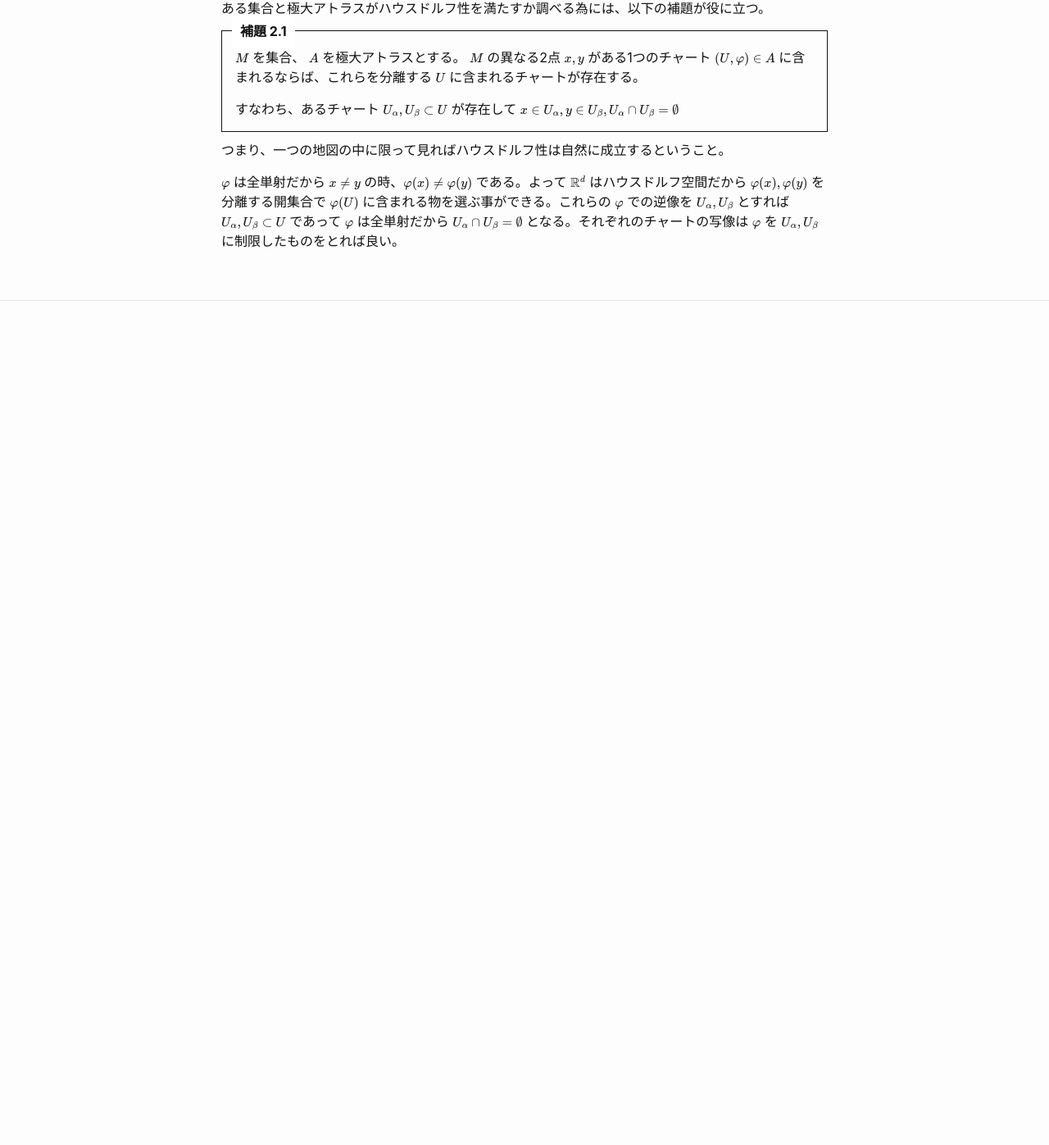
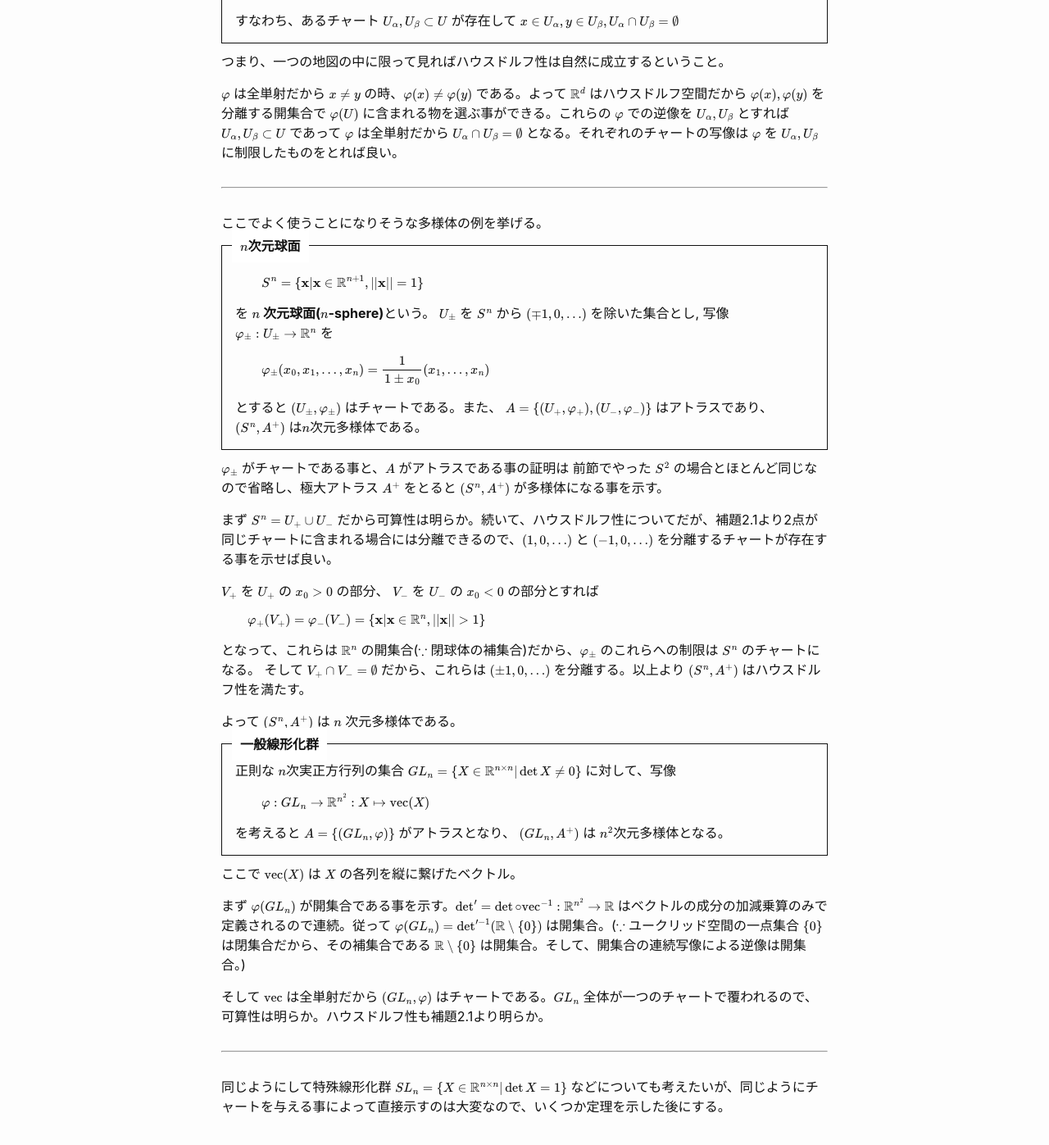
Before and after one commit to nineties/manifold-optimization, a Jekyll site: the page built from manifold.md, in a window 1280 px wide and 1400 px high, scrolled down 4564 px. Shown: the top 1397 px of the window at 82% size. Built offline with Jekyll 4.4.1, drawn with Linux system fonts in a browser that asks for light colours; our own code applies the rules of GitHub Pages for plain Markdown files; before the commit the page ends 5021 px from its top, so only the background shows below that.

Commit message:
Update manifold.md

```diff
--- a/manifold.md
+++ b/manifold.md
@@ -201,3 +199,56 @@ $M$ の異なる2点 $x,y$ がある1つのチャート $(U,\varphi)\in A$ に
 つまり、一つの地図の中に限って見ればハウスドルフ性は自然に成立するということ。
 
 $\varphi$ は全単射だから $x\neq y$ の時、$\varphi(x)\neq\varphi(y)$ である。よって $\mathbb{R}^d$ はハウスドルフ空間だから $\varphi(x),\varphi(y)$ を分離する開集合で $\varphi(U)$ に含まれる物を選ぶ事ができる。これらの $\varphi$ での逆像を $U_\alpha,U_\beta$ とすれば $U_\alpha,U_\beta\subset U$ であって $\varphi$ は全単射だから $U_\alpha\cap U_\beta=\emptyset$ となる。それぞれのチャートの写像は $\varphi$ を $U_\alpha,U_\beta$ に制限したものをとれば良い。
+
+---
+
+ここでよく使うことになりそうな多様体の例を挙げる。
+
+<div class="box" markdown=1>
+<div class="title"> $n$次元球面 </div>
+
+\\[
+S^n=\\{\mathbf{x}\|\mathbf{x}\in\mathbb{R}^{n+1},||\mathbf{x}||=1\\}
+\\]
+
+を **$n$ 次元球面($n$-sphere)**という。
+$U_\pm$ を $S^n$ から $(\mp 1,0,\ldots)$ を除いた集合とし, 写像 $\varphi_\pm :U_\pm\rightarrow\mathbb{R}^n$ を
+\\[
+\varphi_\pm(x_0,x_1,\ldots,x_n) = \frac{1}{1\pm x_0}(x_1,\ldots,x_n)
+\\]
+とすると $(U_\pm,\varphi_\pm)$ はチャートである。また、 $A=\\{(U_+,\varphi_+),(U_-,\varphi_-)\\}$ はアトラスであり、 $(S^n,A^+)$ は$n$次元多様体である。
+</div>
+
+
+$\varphi_\pm$ がチャートである事と、$A$ がアトラスである事の証明は 前節でやった $S^2$ の場合とほとんど同じなので省略し、極大アトラス $A^+$ をとると $(S^n,A^+)$ が多様体になる事を示す。
+
+まず $S^n=U_+\cup U_-$ だから可算性は明らか。続いて、ハウスドルフ性についてだが、補題2.1より2点が同じチャートに含まれる場合には分離できるので、$(1,0,\ldots)$ と $(-1,0,\ldots)$ を分離するチャートが存在する事を示せば良い。
+
+$V_+$ を $U_+$ の $x_0>0$ の部分、 $V_-$ を $U_-$ の $x_0<0$ の部分とすれば
+
+\\[ \varphi_+(V_+)=\varphi_-(V_-)=\\{\mathbf{x}\|\mathbf{x}\in\mathbb{R}^n,\|\|\mathbf{x}\|\|>1\\} \\]
+
+となって、これらは $\mathbb{R}^n$ の開集合($\because$ 閉球体の補集合)だから、$\varphi_\pm$ のこれらへの制限は $S^n$ のチャートになる。
+そして $V_+\cap V_-=\emptyset$ だから、これらは $(\pm 1,0,\ldots)$ を分離する。以上より $(S^n,A^+)$ はハウスドルフ性を満たす。
+
+よって $(S^n,A^+)$ は $n$ 次元多様体である。
+
+<div class="box" markdown=1>
+<div class="title"> 一般線形化群 </div>
+正則な $n$次実正方行列の集合 $GL_n=\\{X\in\mathbb{R}^{n\times n}\|\det X\neq 0\\} $
+に対して、写像
+\\[
+\varphi:GL_n\rightarrow\mathbb{R}^{n^2}: X\mapsto\mathrm{vec}(X)
+\\]
+を考えると $A=\\{(GL_n,\varphi)\\}$ がアトラスとなり、 $(GL_n,A^+)$ は $n^2$次元多様体となる。
+</div>
+
+ここで $\mathrm{vec}(X)$ は $X$ の各列を縦に繋げたベクトル。
+
+まず $\varphi(GL_n)$ が開集合である事を示す。$\det'=\det\circ\mathrm{vec}^{-1}:\mathbb{R}^{n^2}\rightarrow\mathbb{R}$ はベクトルの成分の加減乗算のみで定義されるので連続。従って $\varphi(GL_n)=\det'^{-1}(\mathbb{R}\setminus\\{0\\})$ は開集合。($\because$ ユークリッド空間の一点集合 $\\{0\\}$ は閉集合だから、その補集合である $\mathbb{R}\setminus\\{0\\}$ は開集合。そして、開集合の連続写像による逆像は開集合。)
+
+そして $\mathrm{vec}$ は全単射だから $(GL_n,\varphi)$ はチャートである。$GL_n$ 全体が一つのチャートで覆われるので、可算性は明らか。ハウスドルフ性も補題2.1より明らか。
+
+---
+
+同じようにして特殊線形化群 $SL_n=\\{X\in\mathbb{R}^{n\times n}\|\det X=1\\}$ などについても考えたいが、同じようにチャートを与える事によって直接示すのは大変なので、いくつか定理を示した後にする。
```
Also changed, not shown: other parts of manifold.md (+0 -2 lines).
